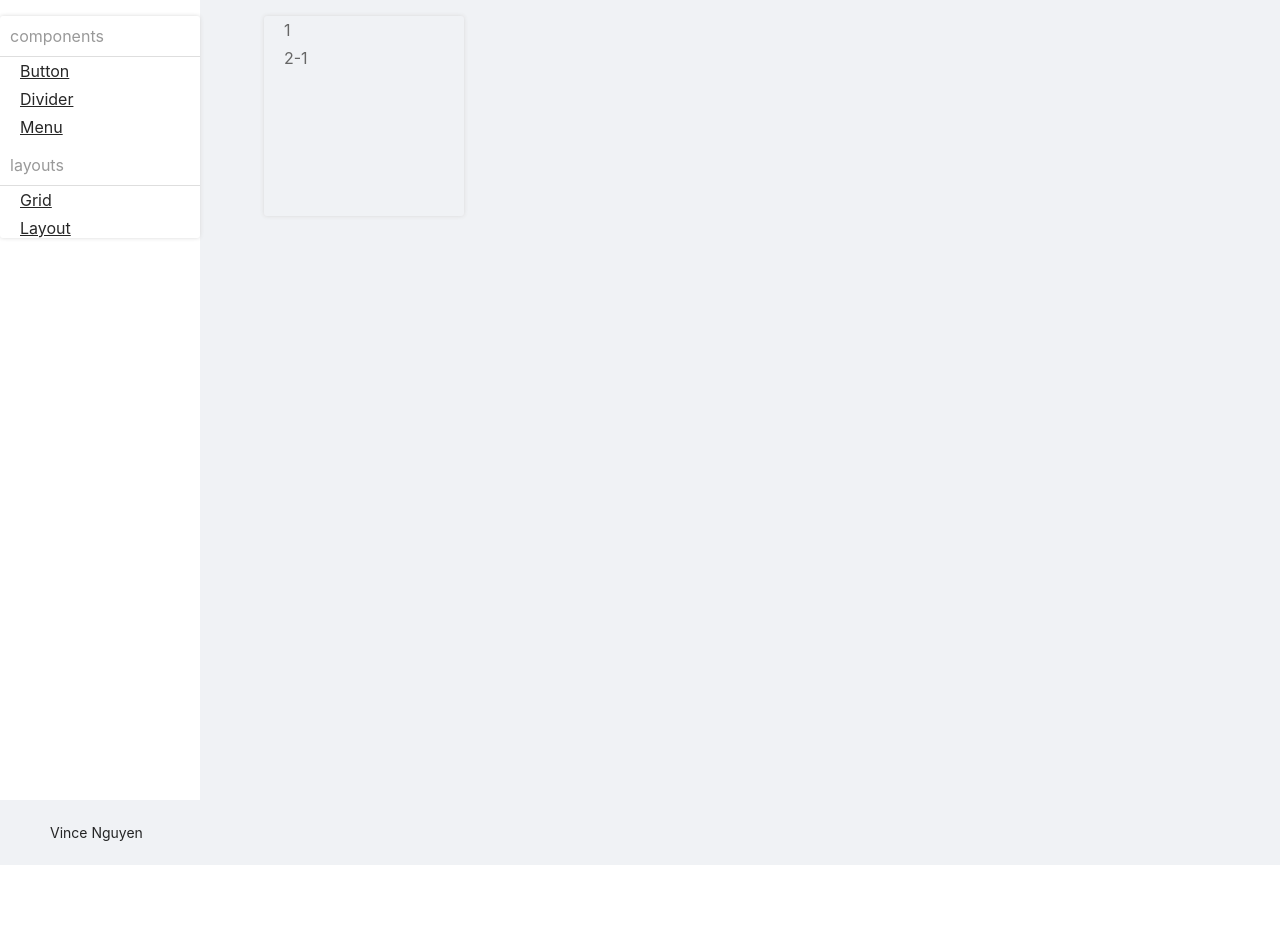
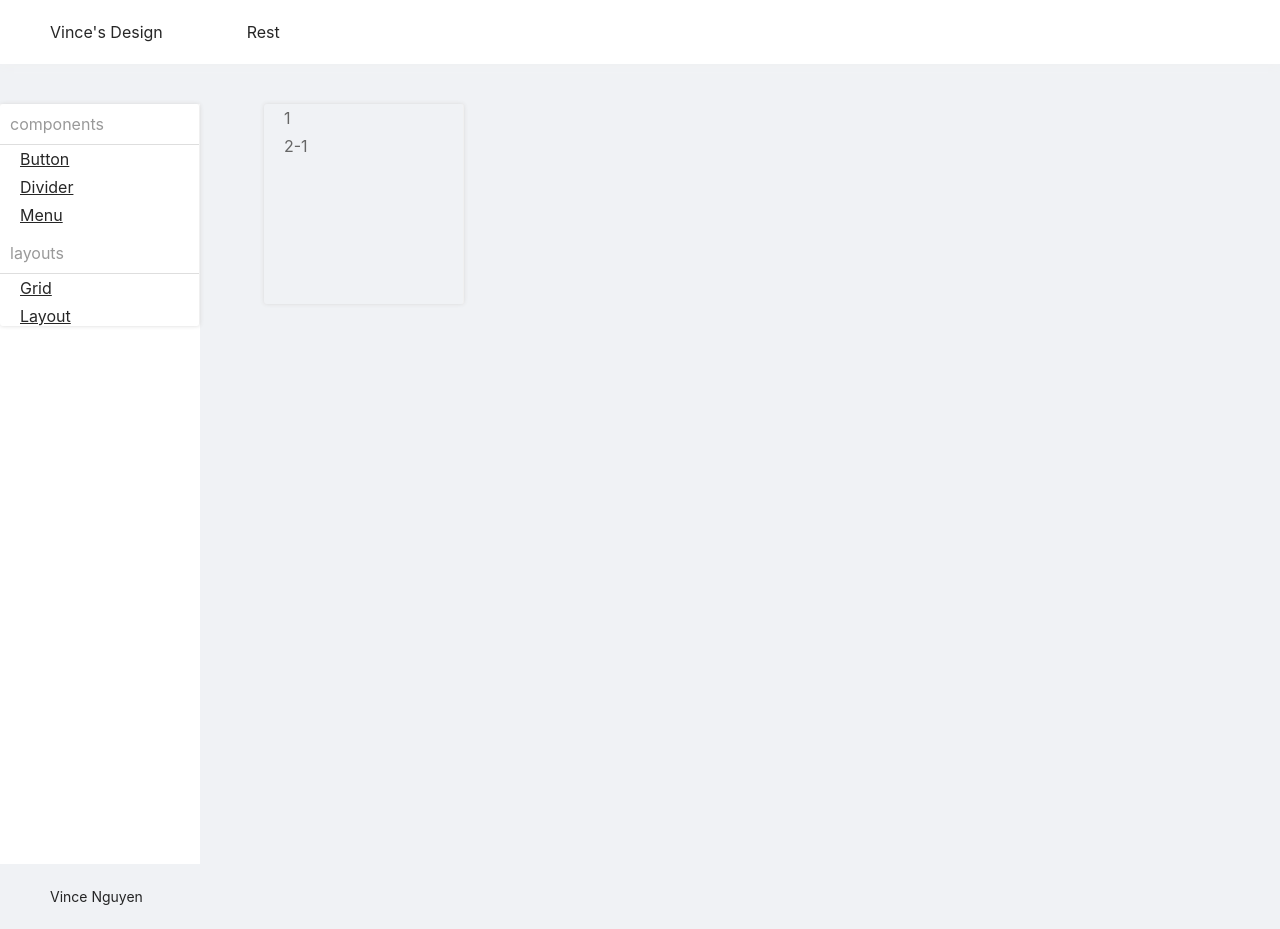
Before and after one commit to VINCENGUYEN-JS/vince-components, a React (Create React App) app: page /menu in a window 1280 px wide. Before the commit the page ends 865 px from the top, so only its background shows below. Built offline with nearby package versions, Linux system fonts and the light colour scheme.

Commit message:
prepare-to-add-header

```diff
--- a/src/App.tsx
+++ b/src/App.tsx
@@ -1,7 +1,7 @@
 import * as React from "react";
 import { Routes, Route, Link } from "react-router-dom";
 
-import { Layout } from "./layout/index";
+import { Layout, Row, Col } from "./layout";
 import Menu, { MenuItem, MenuItemGroup } from "./components/Menu";
 import {
   ButtonExample,
@@ -11,8 +11,8 @@ import {
   MenuExample,
 } from "./pages";
 
-const Nav = () => (
-  <Menu key="1">
+const SideBar = () => (
+  <Menu>
     <MenuItemGroup title="components">
       <MenuItem key="11">
         <Link to="/button">Button</Link>
@@ -35,13 +35,22 @@ const Nav = () => (
   </Menu>
 );
 
+const Nav = () => (
+  <Row>
+    <Col span={4}>Vince's Design</Col>
+    <Col span={20}>Rest</Col>
+  </Row>
+);
 function App() {
   return (
     <div>
       <Layout>
-        <Layout style={{ minHeight: "100vh" }}>
+        <Layout.Header id="header">
+          <Nav />
+        </Layout.Header>
+        <Layout style={{ minHeight: "100vh", padding: "40px 0 0" }}>
           <Layout.Sider style={{ background: "#fff" }}>
-            <Nav />
+            <SideBar />
           </Layout.Sider>
           <Layout.Content>
             <div style={{ paddingLeft: "64px" }}>
--- a/src/components/Menu/Menu.tsx
+++ b/src/components/Menu/Menu.tsx
@@ -6,6 +6,12 @@ import "./style/index.scss";
 interface MenuProps extends React.HTMLAttributes<HTMLUListElement> {
   children: React.ReactNode;
   key?: string;
+  mode?:
+    | "vertical"
+    | "vertical-left"
+    | "vertical-right"
+    | "horizontal"
+    | "inline";
 }
 
 interface MenuInfo {
@@ -25,7 +31,7 @@ export const MenuContext = React.createContext<MenuContextProps>(
 const prefixCls = "menu";
 
 const Menu = (props: MenuProps) => {
-  const { children, style: customStyle } = props;
+  const { children, style: customStyle, mode = "inline" } = props;
   const [selectedKeys, setSeletedKeys] = React.useState<string[]>([]);
 
   const onInternalClick = (info: MenuInfo) => {
@@ -43,7 +49,9 @@ const Menu = (props: MenuProps) => {
     };
   }, [selectedKeys]);
 
-  const classes = classNames(prefixCls, {});
+  const classes = classNames(prefixCls, {
+    [`${prefixCls}-${mode}`]: mode,
+  });
   return (
     <MenuContext.Provider value={contextValues}>
       <ul className={classes} style={customStyle}>
--- a/src/components/Menu/style/index.scss
+++ b/src/components/Menu/style/index.scss
@@ -6,6 +6,7 @@
   padding-left: 0; // Override default ul/ol
   padding-right: 0; // Override default ul/ol in RTL direction
   list-style: none;
+  margin: 0px;
 
   box-shadow: 0 0 4px #d9d9d9;
   border-radius: 3px;
@@ -51,4 +52,8 @@
     padding: 8px 10px;
     border-bottom: 1px solid #dedede;
   }
+
+  &-inline {
+    border-right: 1px solid #f0f0f0;
+  }
 }
--- a/src/index.scss
+++ b/src/index.scss
@@ -17,3 +17,11 @@ code {
 *::after {
   box-sizing: border-box;
 }
+
+#header {
+  position: relative;
+  z-index: 10;
+  max-width: 100%;
+  background: #fff;
+  box-shadow: 0 2px 8px #f0f1f2;
+}
--- a/src/layout/layout/index.tsx
+++ b/src/layout/layout/index.tsx
@@ -9,6 +9,9 @@ interface LayoutComposition extends React.FC<BasicProps> {
 }
 
 const Layout = InternalLayout as LayoutComposition;
+
+/**Assign props later */
+
 Layout.Content = Content;
 Layout.Header = Header;
 Layout.Footer = Footer;
```
